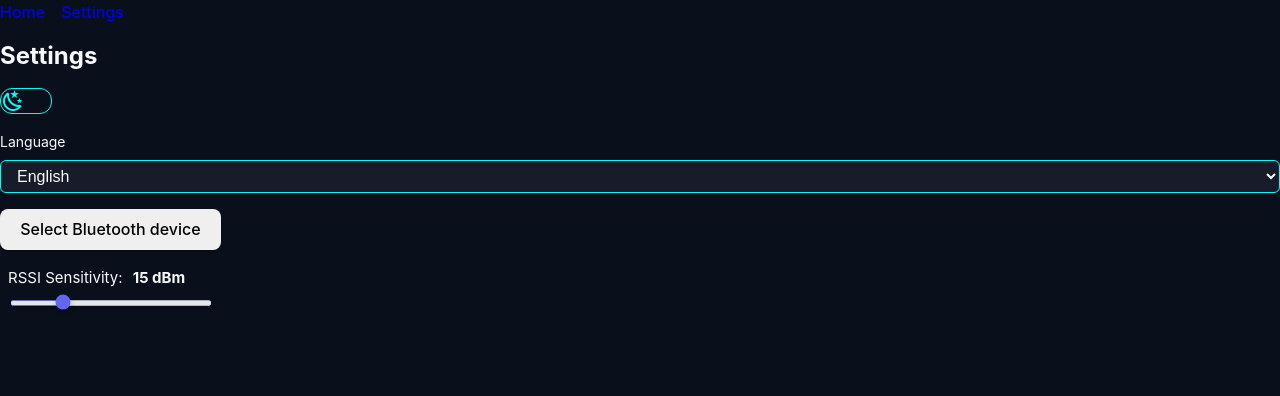
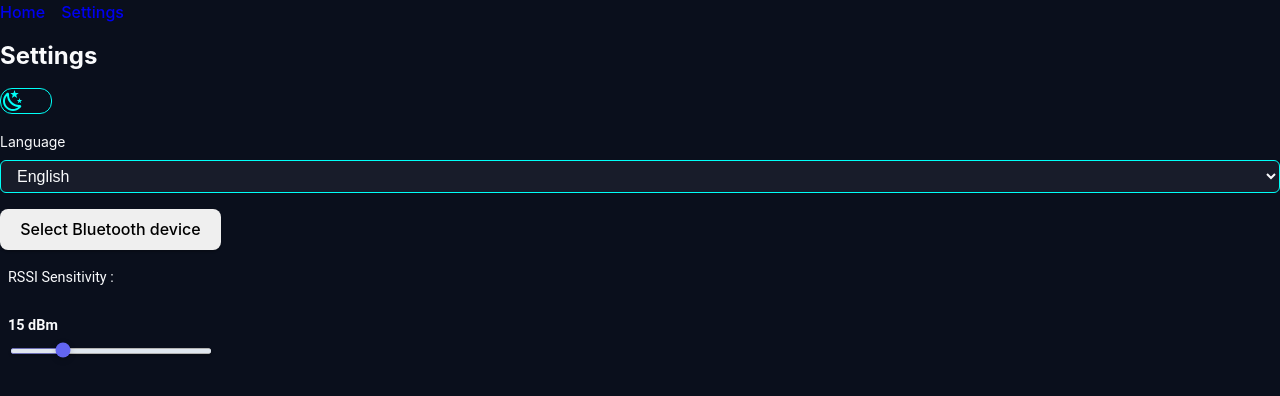
Before and after one commit to lioneldg/lock_4_me, a React (Vite) app: page /settings in a window 1280 px wide. Shown: the top 396 px of the page. Built offline with nearby package versions, Linux system fonts and the light colour scheme.

Commit message:
feat(slider): integrate FormattedText component for label and value display
- Updated the Slider component to use the new FormattedText component for rendering the label and value.
- Enhanced the visual presentation of the slider's label and value by applying consistent formatting.

```diff
--- a/src/components/Slider/Slider.tsx
+++ b/src/components/Slider/Slider.tsx
@@ -1,5 +1,6 @@
 import React from 'react';
 import styles from './style.module.css';
+import FormattedText from '../FormattedText';
 interface SliderProps {
   label: string;
   value: number;
@@ -26,9 +27,11 @@ const Slider: React.FC<SliderProps> = ({
   return (
     <div className={styles.sliderContainer} style={style}>
       <label htmlFor={id} className={styles.label}>
-        {label}:{' '}
+        <FormattedText>{label} : </FormattedText>
         <span className={styles.value}>
-          {value} {unit}
+          <FormattedText>
+            {value} {unit}
+          </FormattedText>
         </span>
       </label>
       <input
```
